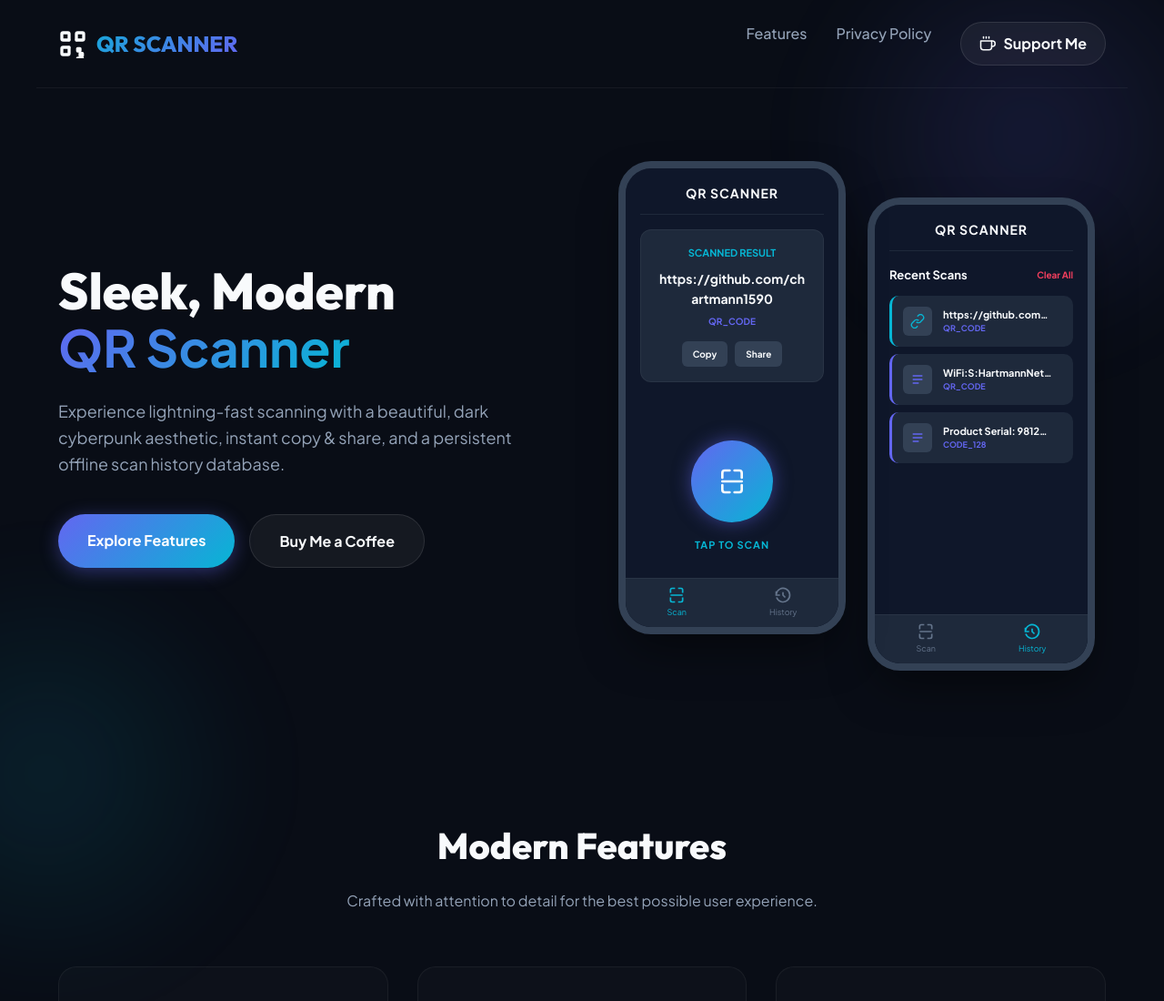
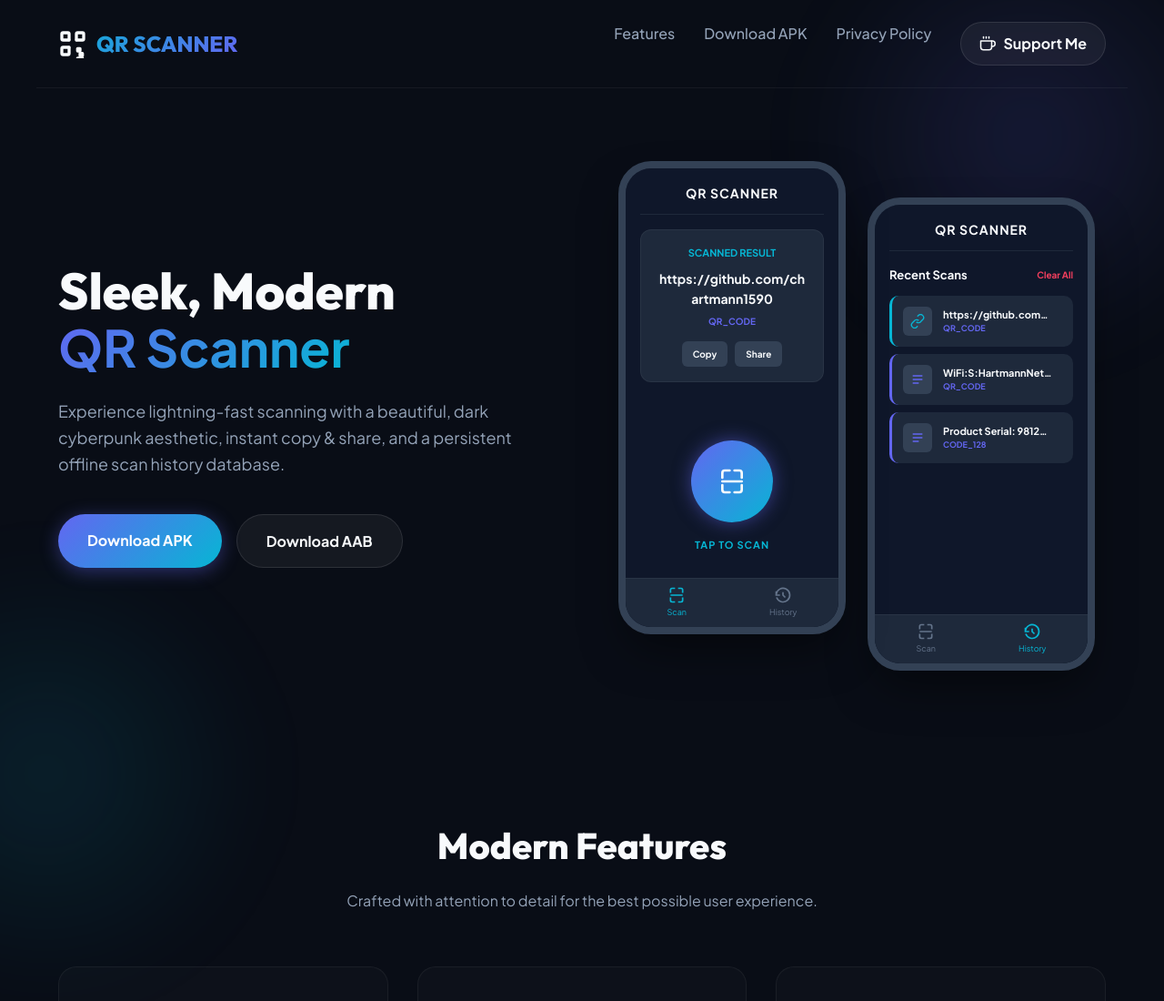
Before and after one commit to chartmann1590/qrcode-scanner-android, a plain HTML site: page docs/index.html in a window 1280 px wide. Shown: the top 1100 px of the page at 91% size. Drawn offline with Linux system fonts and the light colour scheme.

Commit message:
Add release download links to README and landing page

```diff
--- a/docs/index.html
+++ b/docs/index.html
@@ -604,6 +604,7 @@
         </div>
         <nav>
             <a href="#features">Features</a>
+            <a href="https://github.com/chartmann1590/qrcode-scanner-android/releases/latest/download/app-release.apk">Download APK</a>
             <a href="#privacy">Privacy Policy</a>
             <a href="https://buymeacoffee.com/charleshartmann" target="_blank" class="btn-donation-nav">
                 <!-- Coffee Cup SVG -->
@@ -625,8 +626,8 @@
             <h1>Sleek, Modern <br><span>QR Scanner</span></h1>
             <p>Experience lightning-fast scanning with a beautiful, dark cyberpunk aesthetic, instant copy & share, and a persistent offline scan history database.</p>
             <div class="cta-buttons">
-                <a href="#features" class="btn-primary">Explore Features</a>
-                <a href="https://buymeacoffee.com/charleshartmann" target="_blank" class="btn-secondary">Buy Me a Coffee</a>
+                <a href="https://github.com/chartmann1590/qrcode-scanner-android/releases/latest/download/app-release.apk" class="btn-primary">Download APK</a>
+                <a href="https://github.com/chartmann1590/qrcode-scanner-android/releases/latest/download/app-release.aab" class="btn-secondary">Download AAB</a>
             </div>
         </div>
 
```
Also changed, not shown: README.md.
